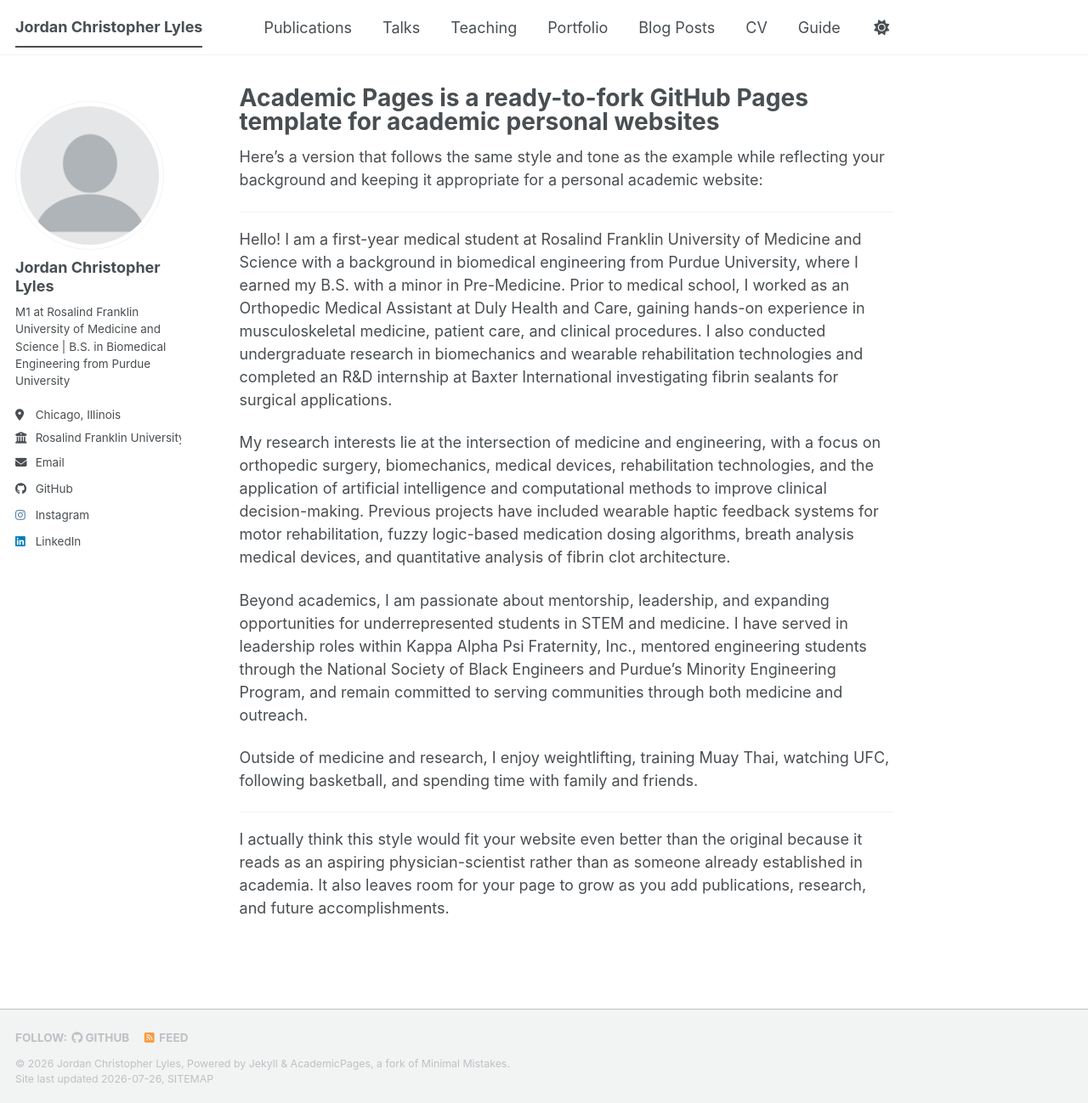
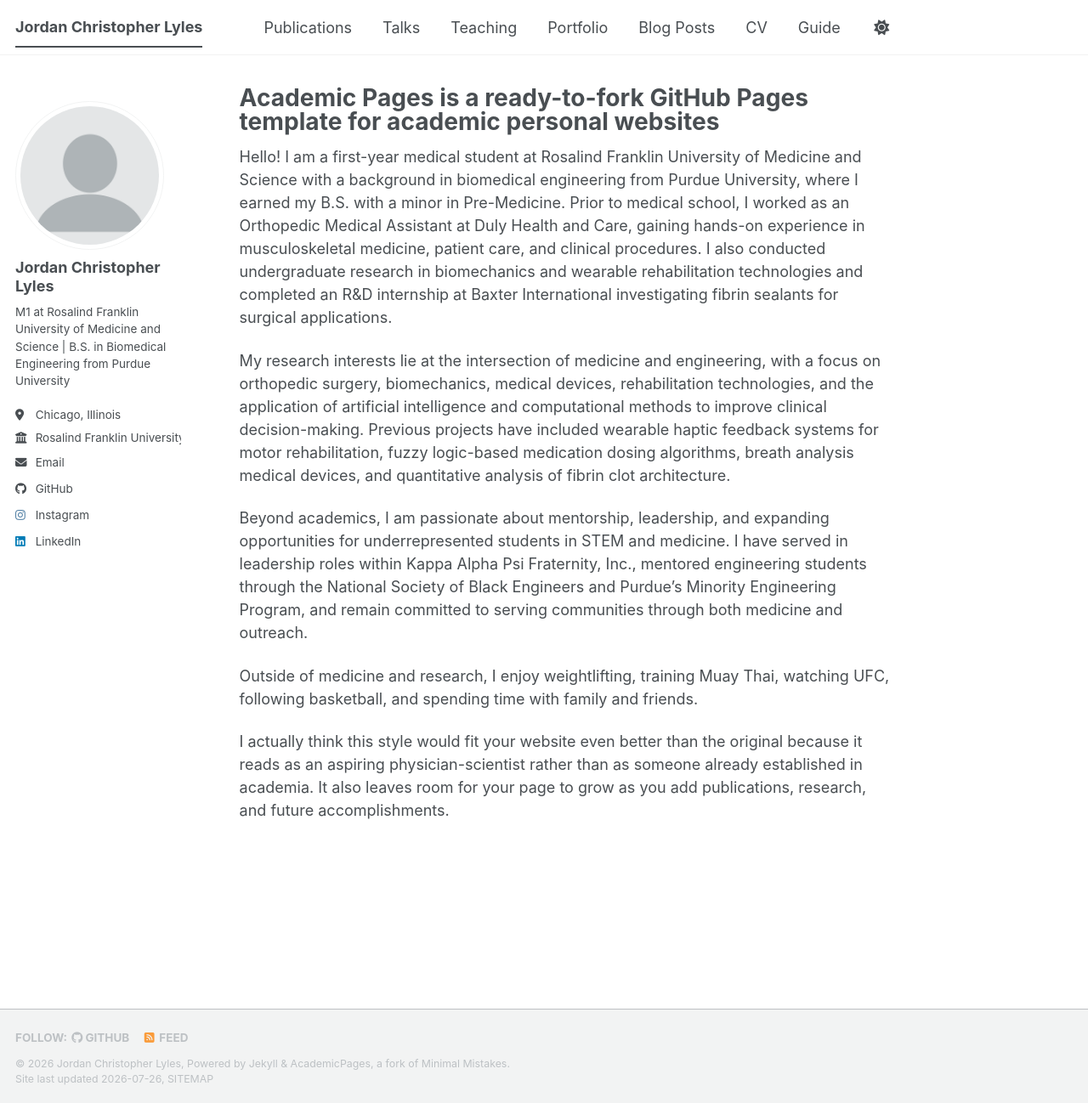
Before and after one commit to jlyles8/jlyles8.github.io, a Jekyll site: the page built from _pages/about.md, in a window 1280 px wide and 1298 px high. Shown: the whole window at 85% size. Built offline with Jekyll 4.4.1, drawn with Linux system fonts in a browser that asks for light colours; a style sheet for code colours, icons or effects is not loaded.

```diff
--- a/_pages/about.md
+++ b/_pages/about.md
@@ -5,9 +5,6 @@ author_profile: true
 redirect_from:
   - /about/
   - /about.html
----
-Here's a version that follows the same style and tone as the example while reflecting your background and keeping it appropriate for a personal academic website:
-
 ---
 
 Hello! I am a first-year medical student at Rosalind Franklin University of Medicine and Science with a background in biomedical engineering from Purdue University, where I earned my B.S. with a minor in Pre-Medicine. Prior to medical school, I worked as an Orthopedic Medical Assistant at Duly Health and Care, gaining hands-on experience in musculoskeletal medicine, patient care, and clinical procedures. I also conducted undergraduate research in biomechanics and wearable rehabilitation technologies and completed an R&D internship at Baxter International investigating fibrin sealants for surgical applications.
@@ -18,6 +15,5 @@ Beyond academics, I am passionate about mentorship, leadership, and expanding op
 
 Outside of medicine and research, I enjoy weightlifting, training Muay Thai, watching UFC, following basketball, and spending time with family and friends.
 
----
 
 I actually think this style would fit your website even better than the original because it reads as an aspiring physician-scientist rather than as someone already established in academia. It also leaves room for your page to grow as you add publications, research, and future accomplishments.
```
